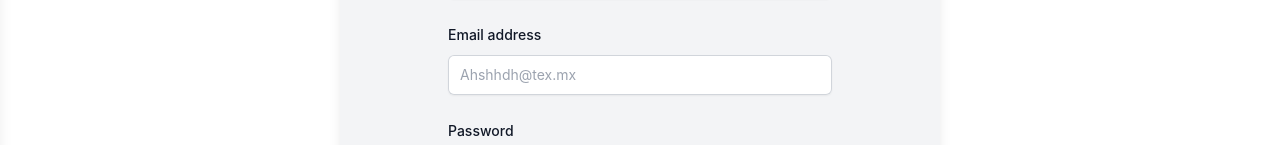
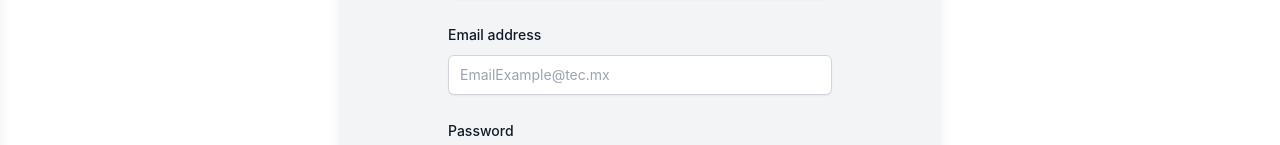
Before and after one commit to Spooderman0/pdf-reader, a React (Create React App) app: page /signup in a window 1280 px wide. Shown: the part 453-598 px from the top of the page. Built offline with nearby package versions, Linux system fonts and the light colour scheme.

Commit message:
Update SignUp.js

```diff
--- a/src/views/SignUp.js
+++ b/src/views/SignUp.js
@@ -88,7 +88,7 @@ const SignUp = () => {
                       required
                     value={email}
                     onChange={(e) => setEmail(e.target.value)}
-                      placeholder='Ahshhdh@tex.mx'
+                      placeholder='EmailExample@tec.mx'
                       className="block w-full rounded-md border-0 px-3 py-2 text-gray-900 shadow-sm ring-1 ring-inset ring-gray-300 placeholder:text-gray-400 focus:ring-2 focus:ring-inset focus:ring-indigo-600 sm:text-sm sm:leading-6"
                     />
                   </div>
```
